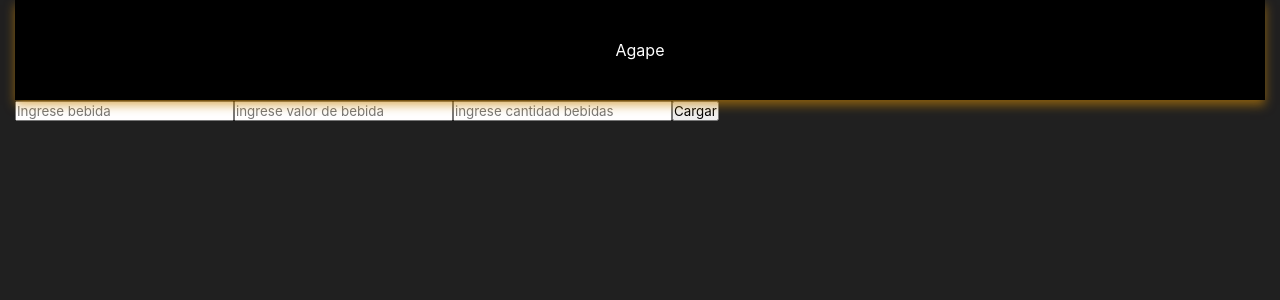
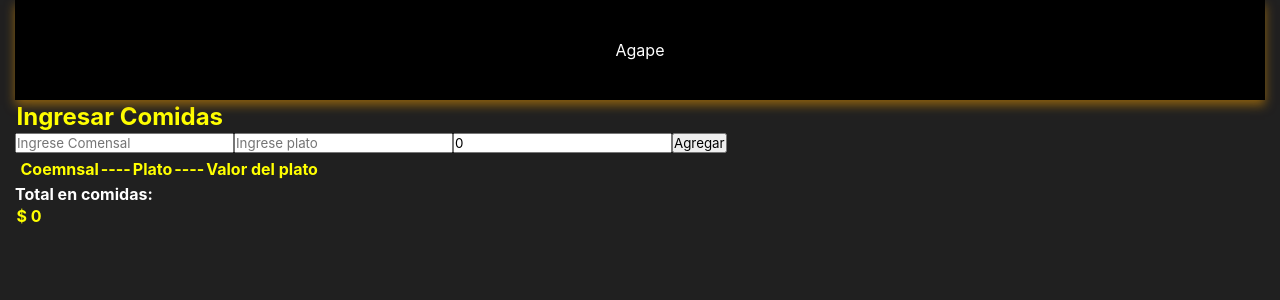
Before and after one commit to elifred2022/agapeii, a React (Create React App) app: page / in a window 1280 px wide. Shown: the top 300 px of the page. Built offline with nearby package versions, Linux system fonts and the light colour scheme.

Commit message:
mejor hacer la parte de comidas y q quede en el estado

```diff
--- a/src/App.js
+++ b/src/App.js
@@ -1,6 +1,8 @@
 //import logo from "./logo.svg";
 //import "./App.css";
-import Bebidas from "./components/Bebidas";
+import Calculo from "./components/Calculo";
+import TransactionIn from "./components/TransactionIn";
+import TransactionList from "./components/TransactionList";
 import { GlobalProvider } from "./context/GlobalState";
 
 function App() {
@@ -10,7 +12,9 @@ function App() {
         <header className="App-header">
           <p>Agape</p>
         </header>
-        <Bebidas />
+        <TransactionIn />
+        <TransactionList />
+        <Calculo />
       </div>
     </GlobalProvider>
   );
--- /dev/null
+++ b/src/components/Calculo.js
@@ -0,0 +1,38 @@
+import React from "react";
+import { useGlobalState } from "../context/GlobalState";
+import { useState } from "react";
+
+function Calculo() {
+  const { transactions } = useGlobalState();
+  const { addTransaction } = useGlobalState();
+  // const [resultadoBebidasB, setResultadoBebidasB] = useState();
+
+  // localStorage.setItem("resultadoBebidasB", resultadoBebidasB); // para guardar en el local storage
+  //setResultadoBebidasB(""); // para limpiar el campo del input
+
+  const subAmountComida = transactions.map(
+    (transactions) => transactions.amount
+  );
+
+  const totalComidas = subAmountComida.reduce((acc, item) => (acc += item), 0);
+
+  const resultadoComidas = totalComidas;
+
+  //const resultadoBebidasB = resultadoBebidas;
+
+  //  props.createNewBebida([resultadoBebidasB, subAmountBebida]);
+  //addTransaction([resultadoBebidasB]); // esto viene del context globalstate
+  localStorage.setItem("totalComidas", resultadoComidas);
+
+  // resultado={resultadoBebidasB} <p>{resultadoBebidas} </p>
+
+  return (
+    <div>
+      <b>Total en comidas: </b>
+
+      <b className="formBebidas">$ {resultadoComidas} </b>
+    </div>
+  );
+}
+
+export default Calculo;
--- a/src/components/Bebidas.js
+++ b/src/components/TransactionIn.js
@@ -2,14 +2,21 @@ import React from "react";
 import { useState } from "react";
 import { useGlobalState } from "../context/GlobalState";
 
-function Bebidas() {
+function TransactionIn() {
   // console.log(props);
 
   const { addTransaction } = useGlobalState();
+  const [queridoHermano, setQueridoHermano] = useState("");
+  const [description, setDescription] = useState("");
+  const [amount, setAmount] = useState(0);
+  //const [totalComidas, setTotalComidas] = useState();
+
+  /************ UNA VEZ HECHO EL USEEFFECT VAMOS CON LAS BEBIDAS
   const [bebida, setBebida] = useState("");
   const [amountBebida, setAmountBebida] = useState("");
   const [cantBebida, setCantBebida] = useState("");
   const [subAmountBebida, setSubAmountBebida] = useState("");
+ *****/ /////
 
   const onSubmit = (e) => {
     e.preventDefault(); //para que no envie el formulario a backend
@@ -17,6 +24,17 @@ function Bebidas() {
     // addTransaction(bebida);
     //createNewTransaction([bebida, amountBebida, cantBebida, subAmountBebida]); // codigo del context viene de Globalstate
     //---localStorage.setItem("bebida", bebida); // para guardar en el local storage
+
+    setQueridoHermano(""); // para limpiar el campo del input
+    // localStorage.setItem("costoBebida", amountBebida);
+    setDescription("");
+    //localStorage.setItem("cantBebida", cantBebida);
+    setAmount("");
+    //localStorage.setItem("cantBebida", cantBebida);
+    // setTotalComidas("");
+
+    /******* UNA VEZ HECHO EL USEEFFECT VAMOS CON LAS BEBIDAS
+
     setBebida(""); // para limpiar el campo del input
     // localStorage.setItem("costoBebida", amountBebida);
     setAmountBebida("");
@@ -25,19 +43,75 @@ function Bebidas() {
     //localStorage.setItem("subTotalBebidas", subAmountBebida); me lo lleve al BalanceBebidas.js
     //setSubAmountBebida(""); no deberia vaciarse
 
+
+    ****/
+
     addTransaction({
       id: window.crypto.randomUUID(), // esto genera ID automaticamente
-      bebida,
+
+      queridoHermano,
+      description,
+      amount: +amount,
+      //totalComidas: +amount
+
+      /*** bebida,
       cantBebida,
       amountBebida: +amountBebida,
       subAmountBebida: +amountBebida * cantBebida,
+
+      ****/
     });
 
-    console.log(bebida, amountBebida, cantBebida, subAmountBebida);
+    console.log(
+      queridoHermano,
+      description,
+      amount
+
+      /*****
+       bebida,
+      amountBebida,
+      cantBebida,
+      subAmountBebida,
+       */
+    );
   };
 
   return (
     <div>
+      <h2 className="formBebidas">Ingresar Comidas</h2>
+      <form onSubmit={onSubmit}>
+        <input
+          type="text"
+          placeholder="Ingrese Comensal"
+          onChange={(e) => setQueridoHermano(e.target.value)}
+          value={queridoHermano}
+        />
+        <input
+          type="text"
+          placeholder="Ingrese plato"
+          onChange={(e) => setDescription(e.target.value)}
+          value={description}
+        />
+        <input
+          type="number"
+          step="0.01"
+          placeholder="ingrese valor del plato"
+          onChange={(e) => setAmount(e.target.value)}
+          value={amount}
+        />
+        <button>Agregar</button>
+      </form>
+    </div>
+  );
+}
+
+export default TransactionIn;
+
+/****
+ *
+ *
+
+      <h2 className="formBebidas">Ingresar Bebidas</h2>
       <form className="formIngreso__bebida" onSubmit={onSubmit}>
         <input
           type="text"
@@ -62,10 +136,6 @@ function Bebidas() {
           value={cantBebida}
         />
 
-        <button>Cargar</button>
+        <button>Agregar</button>
       </form>
-    </div>
-  );
-}
-
-export default Bebidas;
+ */
--- /dev/null
+++ b/src/components/TransactionList.js
@@ -0,0 +1,101 @@
+import { useState } from "react";
+import { useGlobalState } from "../context/GlobalState";
+import Calculo from "./Calculo";
+
+function TransactionList() {
+  const { transactions, deleteTransaction } = useGlobalState();
+
+  return (
+    <div>
+      <table>
+        <thead className="formBebidas">
+          <tr>
+            <th>Coemnsal</th>
+            <th> ---- </th>
+            <th>Plato</th>
+            <th> ---- </th>
+            <th>Valor del plato</th>
+          </tr>
+        </thead>
+
+        <tbody>
+          {transactions.map((transactions) => (
+            <tr className="formBebidas" key={transactions.id}>
+              <td>
+                <b>{transactions.queridoHermano}</b>
+              </td>
+              <td> ------ </td>
+              <td>
+                <b>{transactions.description}</b>{" "}
+              </td>
+              <td> ------ </td>
+              <td>
+                <b>{transactions.amount}</b>
+              </td>
+              <td> ------ </td>
+
+              <td>
+                <button
+                  onClick={() => {
+                    deleteTransaction(transactions.id);
+                  }}
+                >
+                  Eliminar
+                </button>
+              </td>
+            </tr>
+          ))}
+        </tbody>
+      </table>
+    </div>
+  );
+}
+
+export default TransactionList;
+
+/*
+ <table>
+        <thead className="formBebidas">
+          <tr>
+            <th>Bebida</th>
+            <th> ---- </th>
+            <th>Costo unit</th>
+            <th> ---- </th>
+            <th>Cantidad</th>
+            <th> ---- </th>
+            <th>Subtotal bebida</th>
+          </tr>
+        </thead>
+
+        <tbody>
+          {transactions.map((transactions) => (
+            <tr className="formBebidas" key={transactions.id}>
+              <td>
+                <b>{transactions.bebida}</b>
+              </td>
+              <td> ------ </td>
+              <td>
+                <b>{transactions.amountBebida}</b>{" "}
+              </td>
+              <td> ------ </td>
+              <td>
+                <b>{transactions.cantBebida}</b>
+              </td>
+              <td> ------ </td>
+              <td>
+                <b>{transactions.subAmountBebida}</b>{" "}
+              </td>
+              <td> ------ </td>
+              <td>
+                <button
+                  onClick={() => {
+                    deleteTransaction(transactions.id);
+                  }}
+                >
+                  Eliminar
+                </button>
+              </td>
+            </tr>
+          ))}
+        </tbody>
+      </table> */
--- a/src/index.css
+++ b/src/index.css
@@ -48,3 +48,147 @@ header {
   color: white;
   position: relative;
 }
+
+Link {
+
+  color: white;
+  text-decoration: none;
+  text-transform: uppercase;
+  box-shadow: 0 5px 10px #c78306a4;
+  box-sizing: border-box;
+  font-size: 2rem;
+
+
+}
+
+a {
+  color: white;
+  text-decoration: none;
+  text-transform: uppercase;
+  box-shadow: 0 5px 10px #c78306a4;
+  box-sizing: border-box;
+  font-size: 1rem;
+ /* background-color: #c78306a4; */
+
+}
+
+a:hover {
+  color: red;/* #08a05c*/
+}
+
+li {
+  list-style: none;
+  font-size: 2rem;
+}
+
+header ul {
+  display: flex;
+  padding: 0;
+  margin: 0;
+
+}
+
+header ul li {
+  padding: 0 1rem;
+}
+
+header ul li a {
+  font-weight: bold;
+}
+
+header .cart {
+  position: relative;
+  cursor: pointer;
+}
+
+header .cart box-icon {
+  width: 45px;
+  height: 45px;
+}
+
+header .cart span {
+  position: absolute;
+  top: -1rem;
+  right: -1.5rem;
+  width: 2.5rem;
+  height: 2.5rem;
+ /* border: 1px solid red; */
+  border-radius: 50%;
+  display: flex;
+  align-items: center;
+  justify-content: center;
+  color: white;
+  padding: 0rem;
+  font-size: 1.5rem;
+  font-weight: 700;
+  background-color: crimson;
+}
+
+/********LAYOUT******/
+
+.layout {
+  flex-direction: column;
+}
+
+/**************************************
+
+.encabezado_ingreso {
+  display: flex;
+  padding: 1.5px;
+  box-sizing: border-box;
+}
+
+.encabezado_ingreso b {
+  display: flex;
+  padding: 1.5px;
+  margin-right: 25px;
+  margin-left: 25px;
+  box-sizing: border-box;
+}
+
+.formIngreso__bebida {
+  display: flex;
+  padding: 1.5px;
+  margin-right: 25px;
+  margin-left: 25px;
+  box-sizing: border-box;
+}
+
+/*******************************************/
+
+.formCabecera {
+  display: flex;
+  padding: 1.5px;
+  box-sizing: border-box;
+}
+
+.formCabecera b {
+  display: flex;
+  padding: 1.5px;
+  margin-right: 15px;
+  margin-left: 15px;
+  box-sizing: border-box;
+}
+
+.formBebidas {
+  display: flex;
+  padding: 1.5px;
+  box-sizing: border-box;
+  color: yellow;
+}
+
+.formBebidas b {
+  display: flex;
+  padding: 1.5px;
+  margin-right: 15px;
+  margin-left: 15px;
+  box-sizing: border-box;
+}
+
+.formBebidas span {
+  display: flex;
+  padding: 1.5px;
+  margin-right: 45px;
+  margin-left: 45px;
+  box-sizing: border-box;
+}
```
